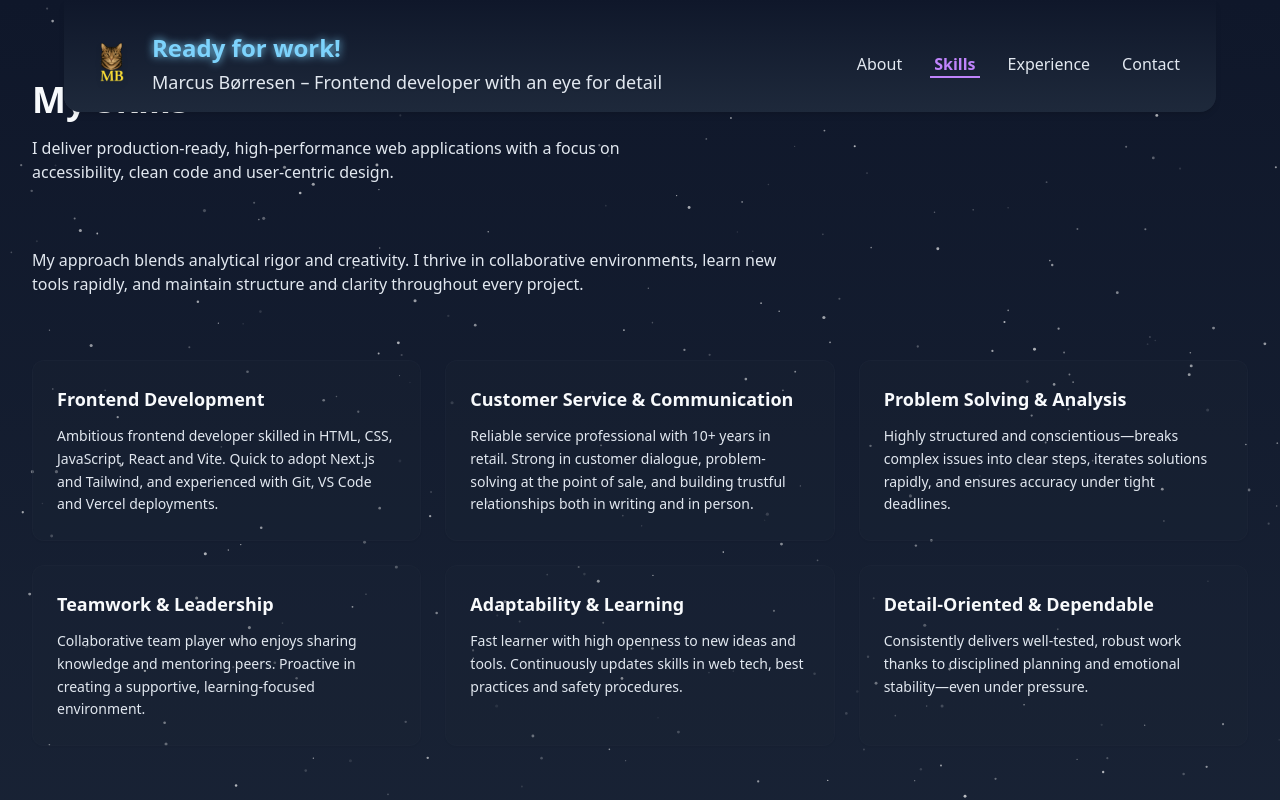
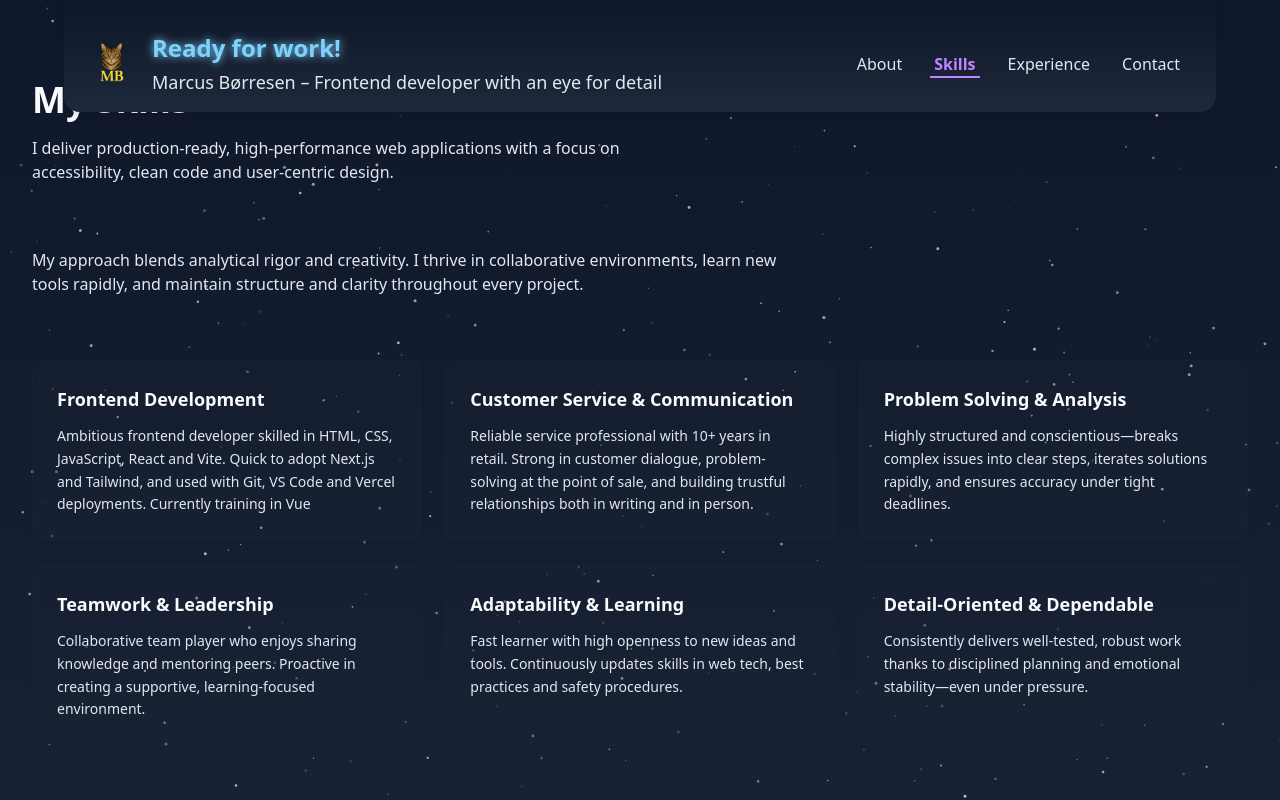
Before and after one commit to Marcus-Kodehode/my-awesome-cv, a Next.js app: page /skills in a window 1280 px wide. Shown: the top 800 px of the page. Built offline with nearby package versions, Linux system fonts and the light colour scheme.

Commit message:
small add

```diff
--- a/src/app/skills/components/SkillCards.jsx
+++ b/src/app/skills/components/SkillCards.jsx
@@ -7,7 +7,7 @@ export default function SkillCards() {
   const skillCards = [
     {
       title: "Frontend Development",
-      desc: "Ambitious frontend developer skilled in HTML, CSS, JavaScript, React and Vite. Quick to adopt Next.js and Tailwind, and experienced with Git, VS Code and Vercel deployments.",
+      desc: "Ambitious frontend developer skilled in HTML, CSS, JavaScript, React and Vite. Quick to adopt Next.js and Tailwind, and used with Git, VS Code and Vercel deployments. Currently training in Vue",
     },
     {
       title: "Customer Service & Communication",
@@ -40,7 +40,7 @@ export default function SkillCards() {
           whileInView={{ opacity: 1, y: 0 }}
           transition={{ duration: 0.4, delay: idx * 0.1 }}
           viewport={{ once: true, amount: 0.3 }}
-          className="flex flex-col gap-3 p-6 transition-all duration-300 ease-in-out border shadow-sm cursor-default  group rounded-xl bg-space-light/20 border-space-light/40 hover:shadow-xl hover:bg-space-light/30 hover:border-accent/50"
+          className="flex flex-col gap-3 p-6 transition-all duration-300 ease-in-out border shadow-sm cursor-default group rounded-xl bg-space-light/20 border-space-light/40 hover:shadow-xl hover:bg-space-light/30 hover:border-accent/50"
           // 🌟 Uncomment for subtle 3D tilt
           // onMouseMove={(e) => {
           //   const rect = e.currentTarget.getBoundingClientRect();
```
